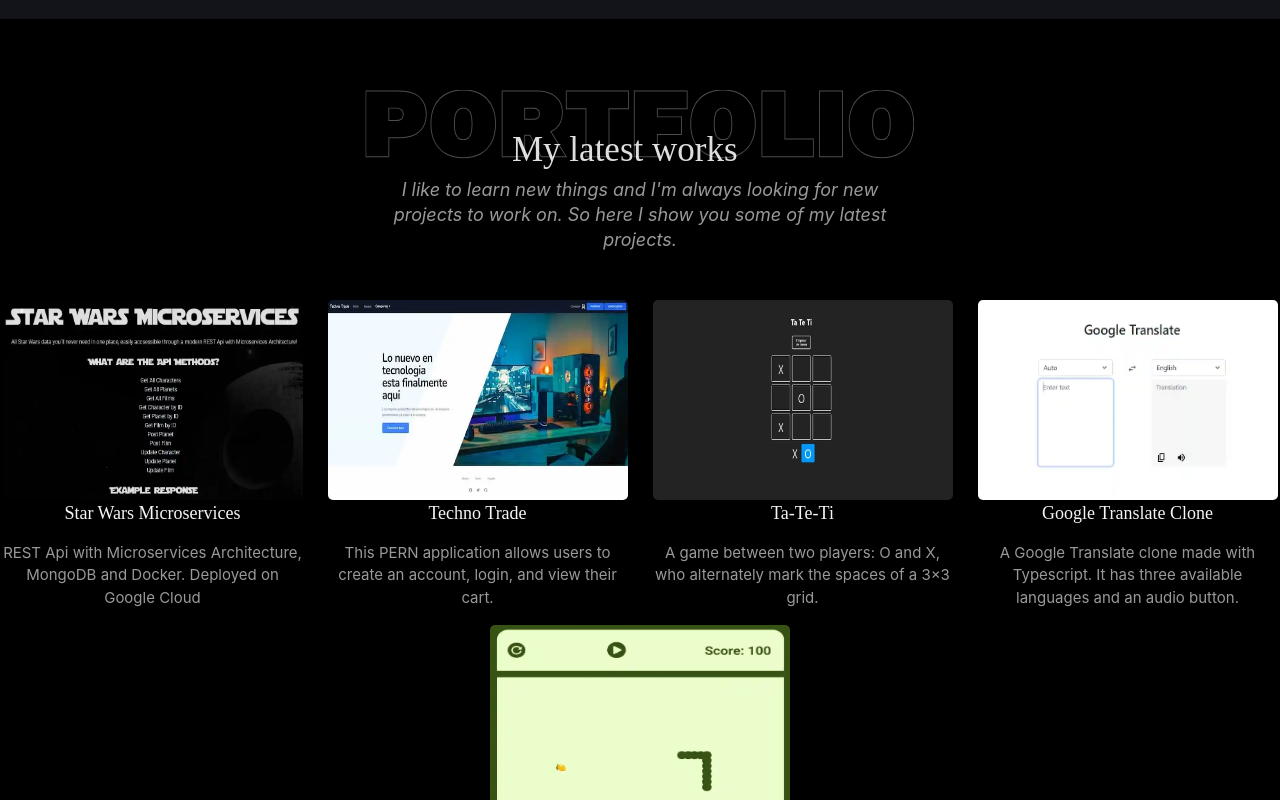
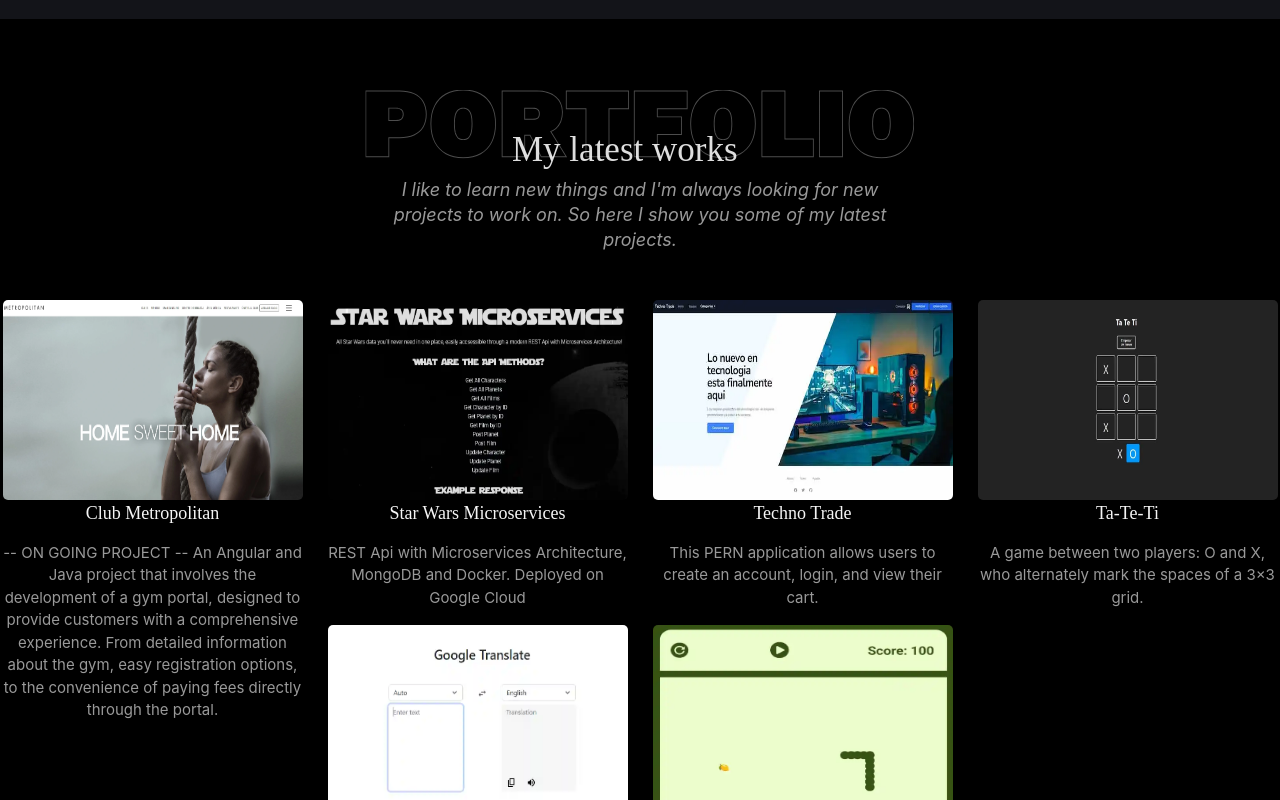
Before and after one commit to MakoskiVictor/Portfolio-Makoski.Dev, a React (Vite) app: page / in a window 1280 px wide. Shown: the part 1496-2296 px from the top of the page. Built offline with nearby package versions, Linux system fonts and the light colour scheme; a web font is replaced by a local one.

Commit message:
add metropolis in projects and angular in skills

```diff
--- a/src/utils.js
+++ b/src/utils.js
@@ -1,4 +1,5 @@
-import javascript from '@/assets/skills/javascript.svg'
+/* import javascript from '@/assets/skills/javascript.svg' */
+import Angular from '@/assets/skills/Angular.svg'
 import css from '@/assets/skills/css.svg'
 import mongodb from '@/assets/skills/mongodb.svg'
 import react from '@/assets/skills/react.svg'
@@ -13,17 +14,18 @@
 import tateti from '@/assets/projects/tateti.webp'
 import translate from '@/assets/projects/translate.webp'
 import starWars from '@/assets/projects/starWars.webp'
+import metropolitan from '@/assets/projects/metropolitan.webp'
 
 export const PUBLIC_KEY = 'x9ZTYKf99VqNZsdGN'
 export const SERVICE_ID = 'service_p29qgw1'
 export const TEMPLATE_ID = 'template_wblizpm'
 
 export const SKILLS = [
-  {
+  /* {
     name: 'Javascript',
     image: javascript,
     web: 'https://www.javascript.com/'
-  },
+  }, */
   {
     name: 'Typescript',
     image: typescript,
@@ -33,6 +35,11 @@
     name: 'CSS',
     image: css,
     web: 'https://developer.mozilla.org/en-US/docs/Web/CSS'
+  },
+  {
+    name: 'Angular',
+    image: Angular,
+    web: 'https://angular.io/'
   },
   {
     name: 'react',
@@ -73,6 +80,15 @@
 
 export const PROJECTS = [
   {
+    name: 'Club Metropolitan',
+    url: 'https://metropolitan-eta.vercel.app/',
+    description: `-- ON GOING PROJECT -- An Angular and Java project that involves the development of a gym portal,
+    designed to provide customers with a comprehensive experience. From detailed information about the gym, easy registration options,
+    to the convenience of paying fees directly through the portal.`,
+    tech: 'Full Stack',
+    image: metropolitan
+  },
+  {
     name: 'Star Wars Microservices',
     url: 'https://star-wars-microservices.vercel.app/',
     description: 'REST Api with Microservices Architecture, MongoDB and Docker. Deployed on Google Cloud ',
```
